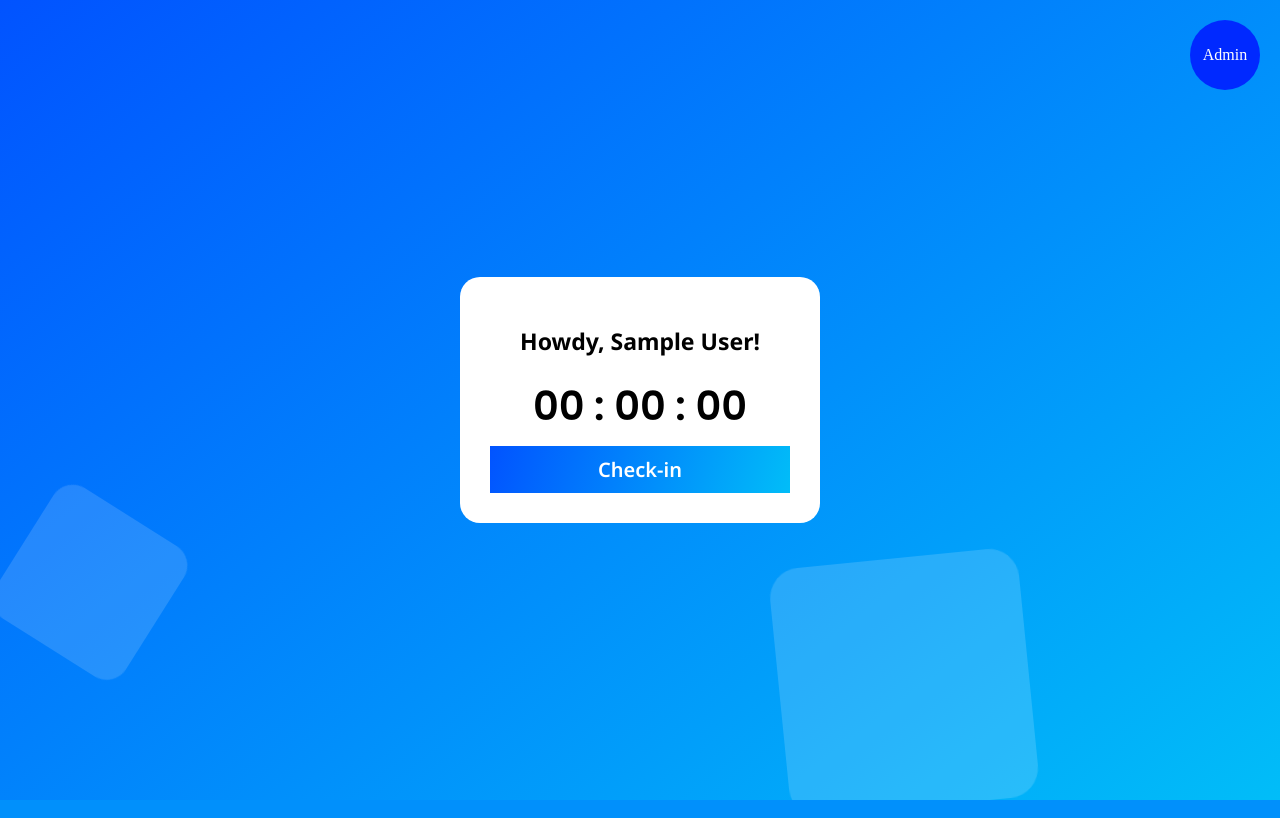
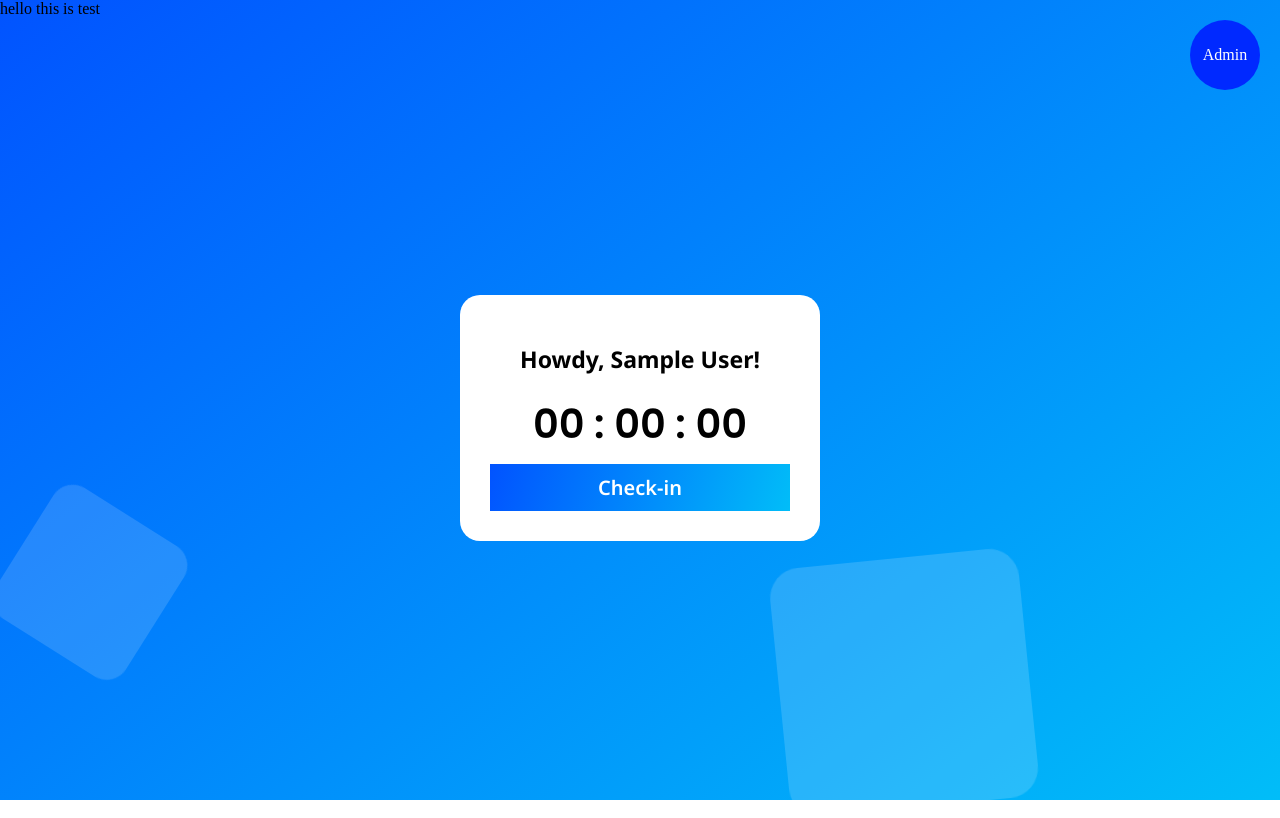
Before and after one commit to wanderingsoul590/people-pixel, a PHP site: page / in a window 1280 px wide. Run offline with PHP 8.4, Linux system fonts and the light colour scheme; the visitor is signed in with stand-in values (Sample User, id 1); data comes from the database, SQL or seed files in the repository; some libraries are stand-ins or nearby versions.

Commit message:
test commit for ci/cd

```diff
--- a/index.php
+++ b/index.php
@@ -1,5 +1,5 @@
 <?php
-
+echo 'hello this is test';
 session_start();
 include_once "header.php";
 
```
